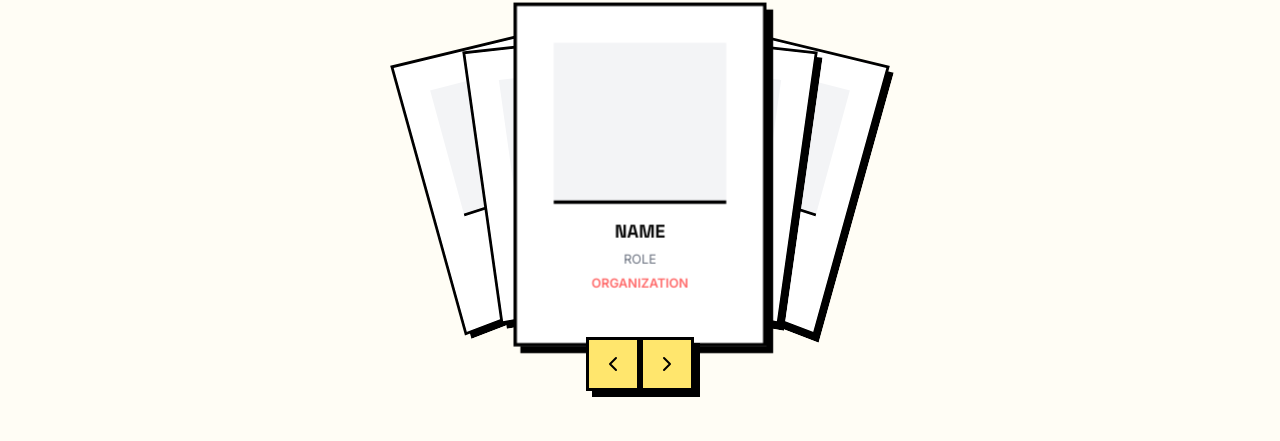
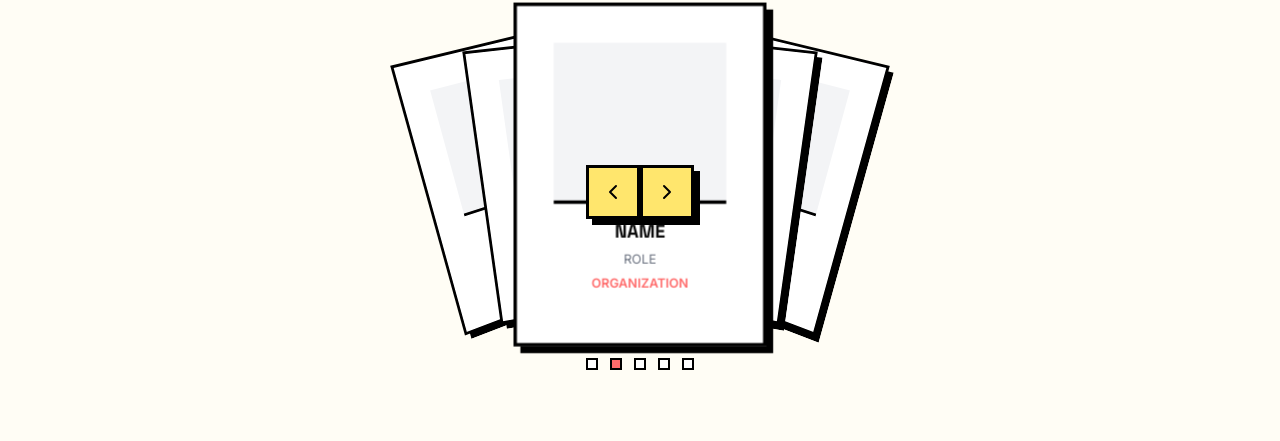
Before and after one commit to abdulmueezdev/aws-community-day-2026, a React (Vite) app: page / in a window 1280 px wide. Shown: the part 4271-4712 px from the top of the page. Built offline with nearby package versions, Linux system fonts and the light colour scheme.

Commit message:
Fix desktop organizer card nav buttons overlap

```diff
--- a/src/components/CardFanCarousel.tsx
+++ b/src/components/CardFanCarousel.tsx
@@ -36,6 +36,27 @@ export function CardFanCarousel({ organizers }: CardFanCarouselProps) {
 
   return (
     <div className="w-full max-w-4xl mx-auto flex flex-col items-center relative">
+      {/* Desktop Navigation Arrows */}
+      <div className="hidden md:block absolute left-4 top-1/2 -translate-y-1/2 z-40">
+        <button
+          onClick={prev}
+          className="p-3 bg-secondary border-[3px] border-black shadow-neo hover:translate-x-[2px] hover:translate-y-[2px] hover:shadow-neo-sm active:translate-x-[2px] active:translate-y-[2px]"
+          aria-label="Previous organizer"
+        >
+          <ChevronLeft className="w-6 h-6 text-black" />
+        </button>
+      </div>
+
+      <div className="hidden md:block absolute right-4 top-1/2 -translate-y-1/2 z-40">
+        <button
+          onClick={next}
+          className="p-3 bg-secondary border-[3px] border-black shadow-neo hover:translate-x-[2px] hover:translate-y-[2px] hover:shadow-neo-sm active:translate-x-[2px] active:translate-y-[2px]"
+          aria-label="Next organizer"
+        >
+          <ChevronRight className="w-6 h-6 text-black" />
+        </button>
+      </div>
+
       <div
         className="relative w-full h-[320px] flex items-center justify-center"
         style={{ perspective: '1200px' }}
@@ -116,14 +137,14 @@ export function CardFanCarousel({ organizers }: CardFanCarouselProps) {
 
       {/* Navigation Controls */}
       <div className="flex items-center justify-center gap-4 md:gap-3 mt-6 z-40 relative w-full px-4">
-        {/* Prev Arrow */}
-        <div className="md:absolute md:left-4 md:top-1/2 md:-translate-y-1/2 md:mt-0 z-40">
+        {/* Mobile Prev Arrow */}
+        <div className="md:hidden z-40">
           <button
             onClick={prev}
-            className="p-2 md:p-3 bg-secondary border-[3px] border-black shadow-neo hover:translate-x-[2px] hover:translate-y-[2px] hover:shadow-neo-sm active:translate-x-[2px] active:translate-y-[2px]"
+            className="p-2 bg-secondary border-[3px] border-black shadow-neo hover:translate-x-[2px] hover:translate-y-[2px] hover:shadow-neo-sm active:translate-x-[2px] active:translate-y-[2px]"
             aria-label="Previous organizer"
           >
-            <ChevronLeft className="w-5 h-5 md:w-6 md:h-6 text-black" />
+            <ChevronLeft className="w-5 h-5 text-black" />
           </button>
         </div>
 
@@ -141,14 +162,14 @@ export function CardFanCarousel({ organizers }: CardFanCarouselProps) {
           ))}
         </div>
 
-        {/* Next Arrow */}
-        <div className="md:absolute md:right-4 md:top-1/2 md:-translate-y-1/2 md:mt-0 z-40">
+        {/* Mobile Next Arrow */}
+        <div className="md:hidden z-40">
           <button
             onClick={next}
-            className="p-2 md:p-3 bg-secondary border-[3px] border-black shadow-neo hover:translate-x-[2px] hover:translate-y-[2px] hover:shadow-neo-sm active:translate-x-[2px] active:translate-y-[2px]"
+            className="p-2 bg-secondary border-[3px] border-black shadow-neo hover:translate-x-[2px] hover:translate-y-[2px] hover:shadow-neo-sm active:translate-x-[2px] active:translate-y-[2px]"
             aria-label="Next organizer"
           >
-            <ChevronRight className="w-5 h-5 md:w-6 md:h-6 text-black" />
+            <ChevronRight className="w-5 h-5 text-black" />
           </button>
         </div>
       </div>
```
